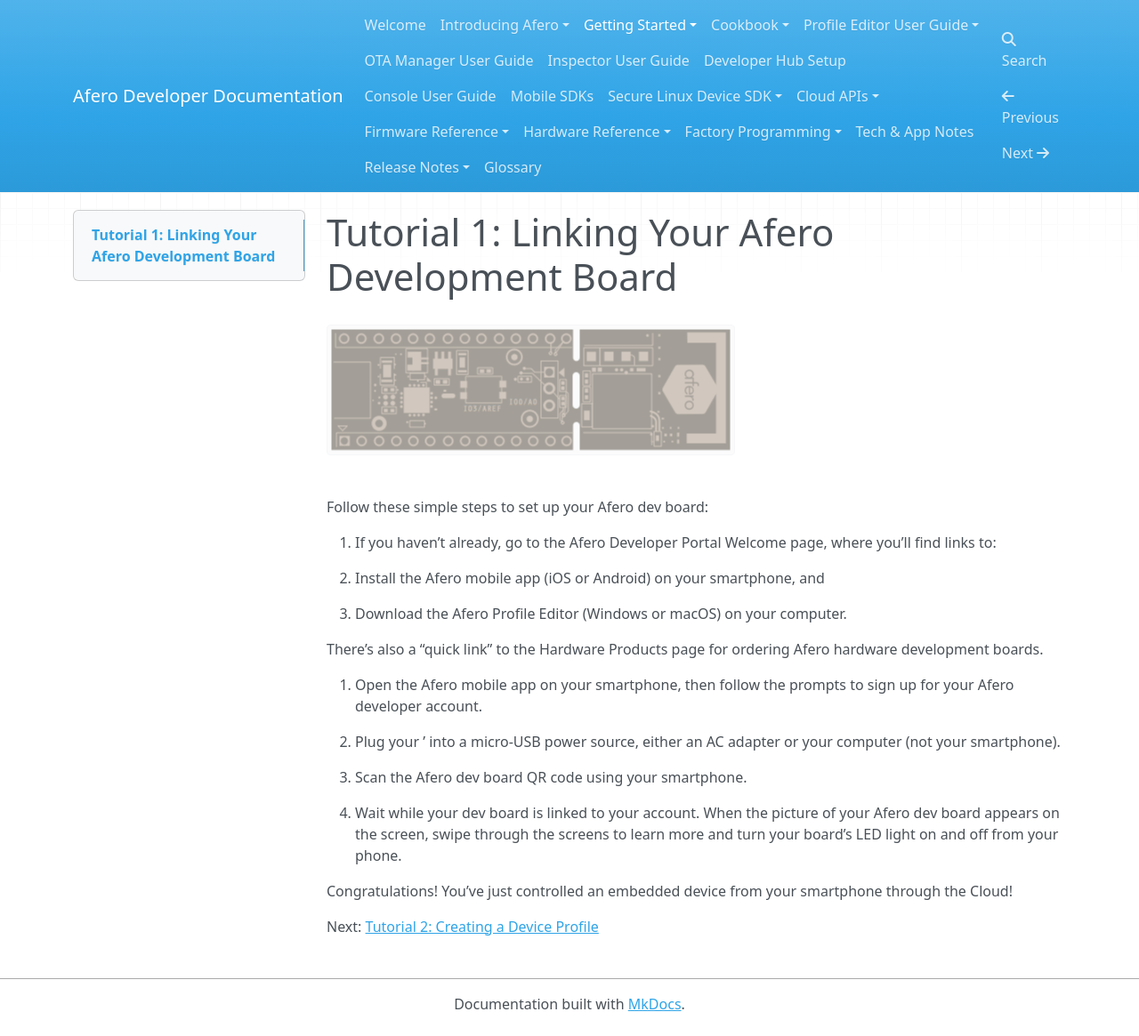
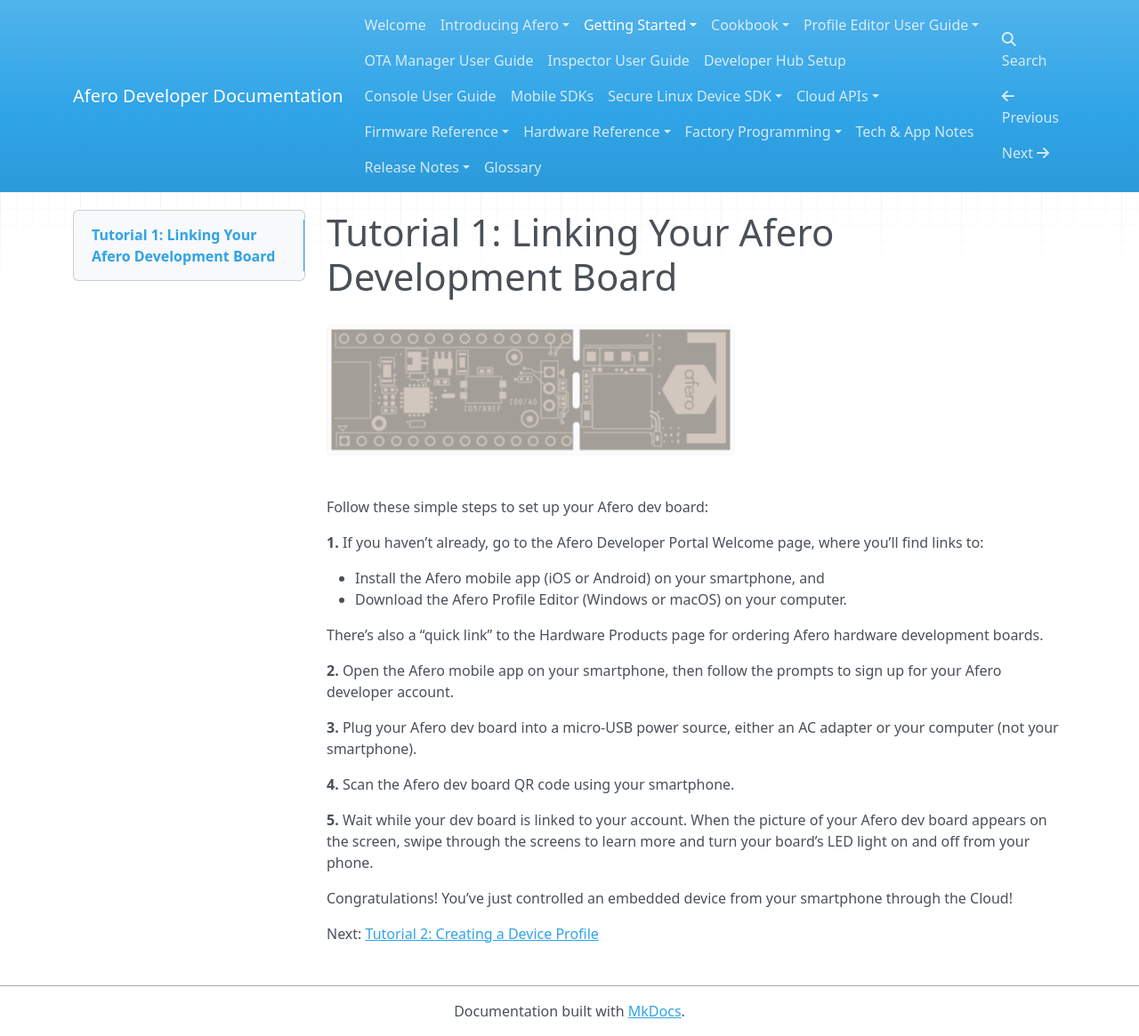
Before and after one commit to cdevshub/afero-devdocs, an MkDocs documentation site: the page built from docs/Lesson1.md, in a window 1280 px wide. Shown: the whole page at 89% size. Built offline with MkDocs 1.6.1, drawn with Linux system fonts in a browser that asks for light colours; nearby versions of some CDN libraries.

```diff
--- a/docs/Lesson1.md
+++ b/docs/Lesson1.md
@@ -4,20 +4,20 @@
 
 Follow these simple steps to set up your Afero dev board:
 
-1. If you haven’t already, go to the Afero Developer Portal Welcome page, where you’ll find links to:
+**1.** If you haven’t already, go to the Afero Developer Portal Welcome page, where you’ll find links to:
 
-   - Install the Afero mobile app (iOS or Android) on your smartphone, and
-   - Download the Afero Profile Editor (Windows or macOS) on your computer.
+ - Install the Afero mobile app (iOS or Android) on your smartphone, and
+ - Download the Afero Profile Editor (Windows or macOS) on your computer.
 
-   There’s also a “quick link” to the Hardware Products page for ordering Afero hardware development boards.
+There’s also a “quick link” to the Hardware Products page for ordering Afero hardware development boards.
 
-2. Open the Afero mobile app on your smartphone, then follow the prompts to sign up for your Afero developer account.
+**2.** Open the Afero mobile app on your smartphone, then follow the prompts to sign up for your Afero developer account.
 
-3. Plug your ’ into a micro-USB power source, either an AC adapter or your computer (not your smartphone).
+**3.** Plug your Afero dev board into a micro-USB power source, either an AC adapter or your computer (not your smartphone).
 
-4. Scan the Afero dev board QR code using your smartphone.
+**4.** Scan the Afero dev board QR code using your smartphone.
 
-5. Wait while your dev board is linked to your account. When the picture of your Afero dev board appears on the screen, swipe through the screens to learn more and turn your board’s LED light on and off from your phone.
+**5.** Wait while your dev board is linked to your account. When the picture of your Afero dev board appears on the screen, swipe through the screens to learn more and turn your board’s LED light on and off from your phone.
 
 Congratulations! You’ve just controlled an embedded device from your smartphone through the Cloud!
 
```
Also changed, not shown: docs/Lesson2.md (+34 -21 lines).
